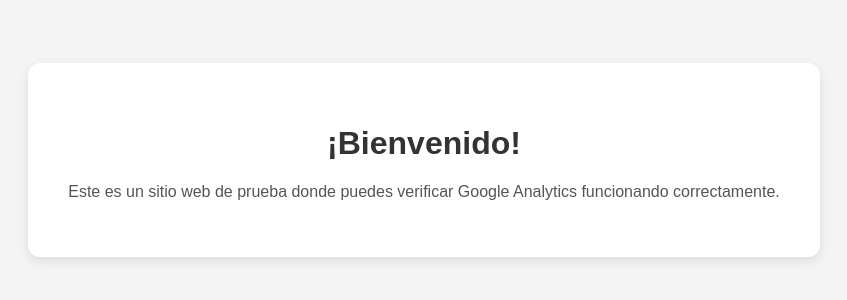
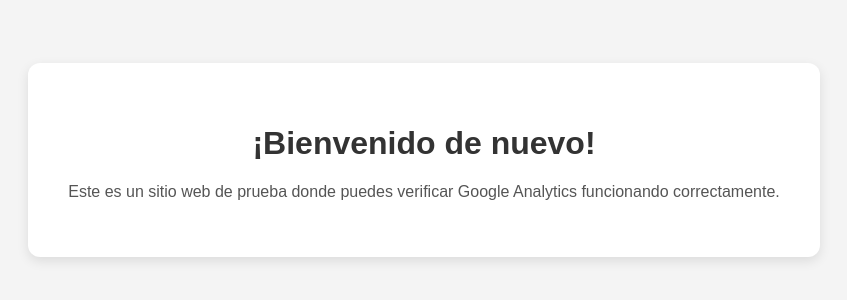
Before and after one commit to leoag1990/sitio-analytics-prueba, a plain HTML site: page index.html in a window 1280 px wide. Shown: the part 240-540 px from the top of the page, without its empty margins (216-1063 px from the left). Drawn offline with Linux system fonts and the light colour scheme.

Commit message:
Update index.html

```diff
--- a/index.html
+++ b/index.html
@@ -51,7 +51,7 @@
 </head>
 <body>
     <div class="container">
-        <h1>¡Bienvenido!</h1>
+        <h1>¡Bienvenido de nuevo!</h1>
         <p>Este es un sitio web de prueba donde puedes verificar Google Analytics funcionando correctamente.</p>
     </div>
 </body>
```
